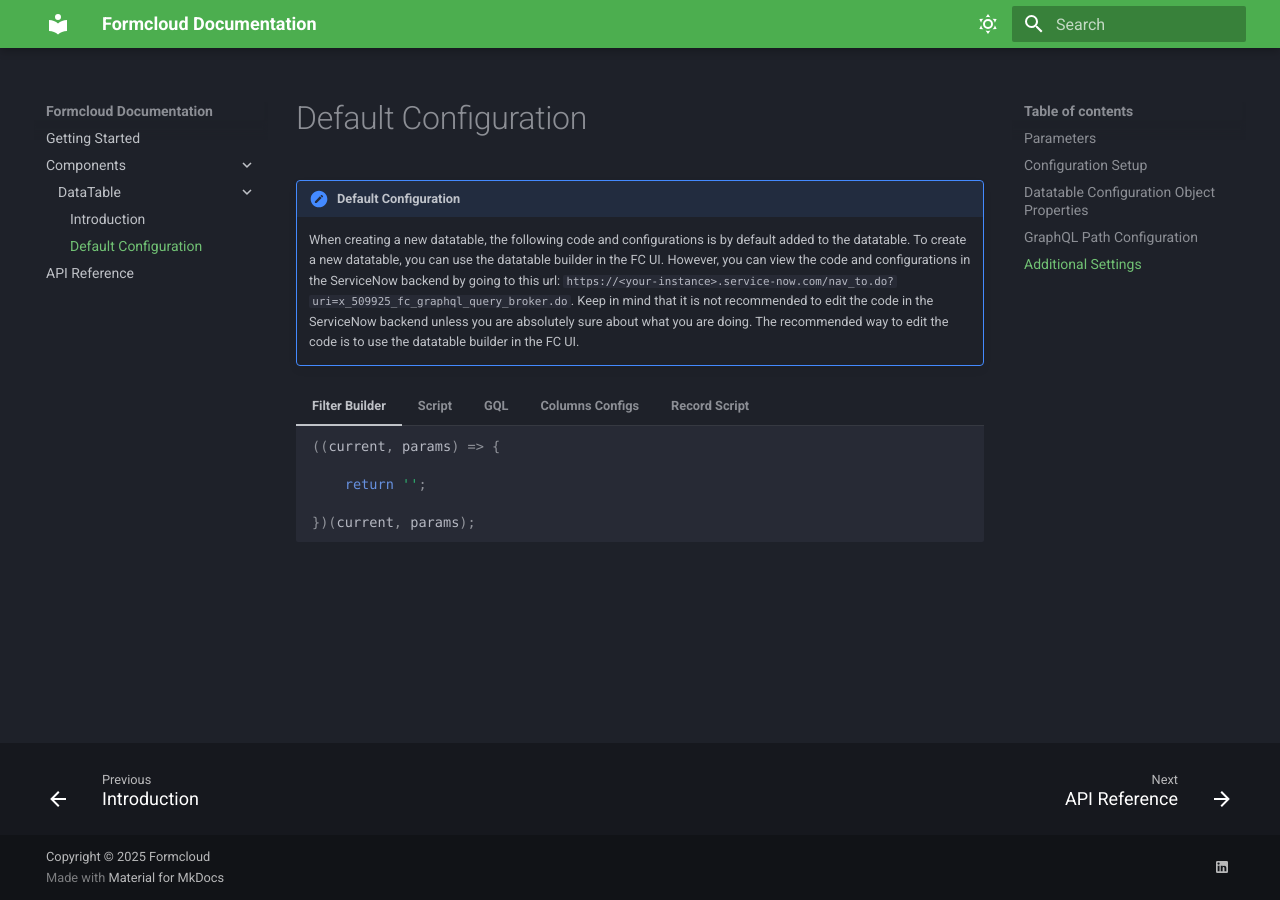
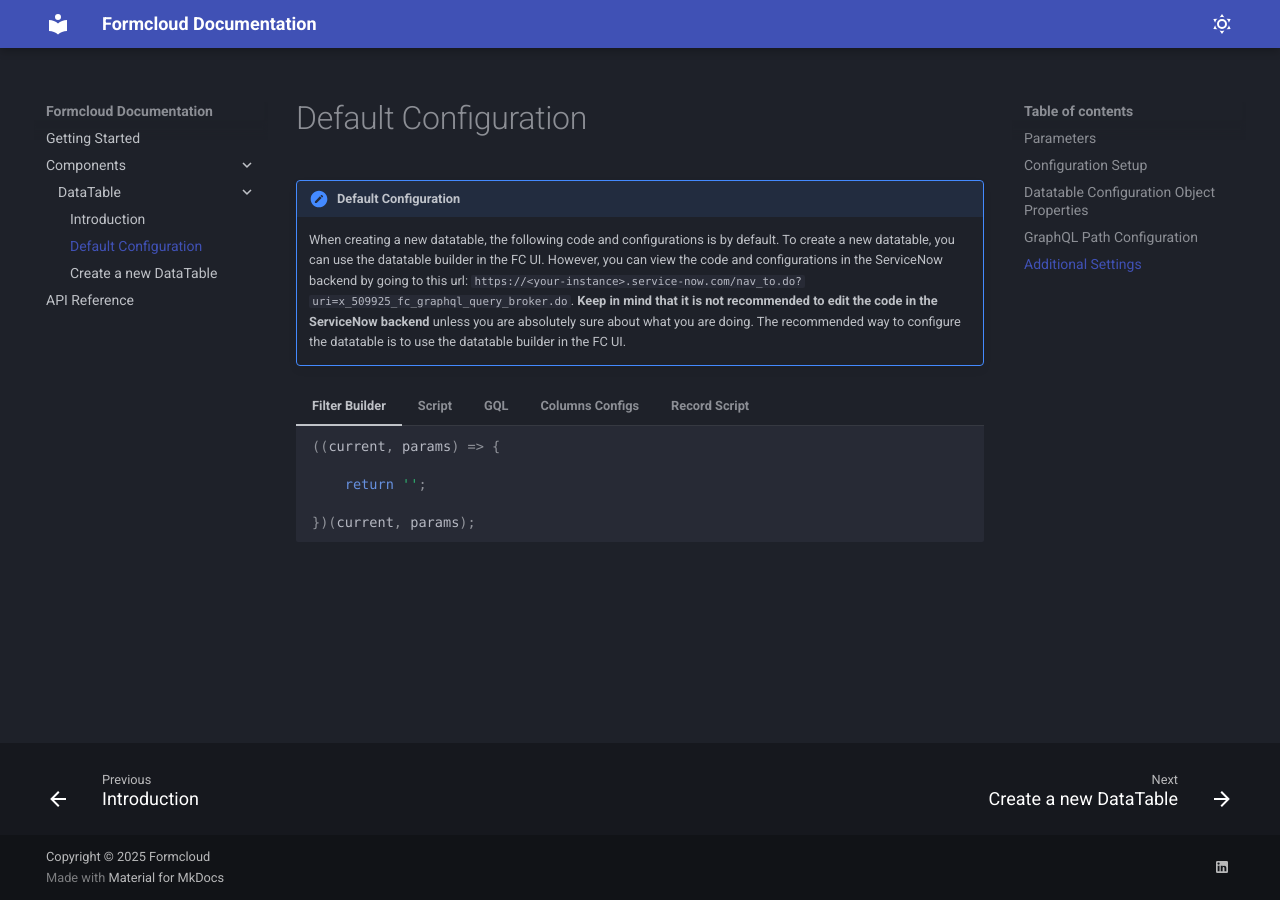
Before and after one commit to formcloudapp/fc_doc, an MkDocs documentation site: the page built from docs/Components/Datatable/default.md, in a window 1280 px wide. Built offline with MkDocs 1.6.1 and Material for MkDocs 9.7.7, drawn with Linux system fonts in a browser that asks for light colours; some web fonts are replaced.

Commit message:
1/21/25 02

````diff
--- a/docs/Components/Datatable/default.md
+++ b/docs/Components/Datatable/default.md
@@ -1,6 +1,6 @@
 !!! note "Default Configuration"
-    When creating a new datatable, the following code and configurations is by default added to the datatable.
-    To create a new datatable, you can use the datatable builder in the FC UI. However, you can view the code and configurations in the ServiceNow backend by going to this url: `https://<your-instance>.service-now.com/nav_to.do?uri=x_509925_fc_graphql_query_broker.do`. Keep in mind that it is not recommended to edit the code in the ServiceNow backend unless you are absolutely sure about what you are doing. The recommended way to edit the code is to use the datatable builder in the FC UI.
+    When creating a new datatable, the following code and configurations is by default.
+    To create a new datatable, you can use the datatable builder in the FC UI. However, you can view the code and configurations in the ServiceNow backend by going to this url: `https://<your-instance>.service-now.com/nav_to.do?uri=x_509925_fc_graphql_query_broker.do`. **Keep in mind that it is not recommended to edit the code in the ServiceNow backend** unless you are absolutely sure about what you are doing. The recommended way to configure the datatable is to use the datatable builder in the FC UI.
 
 === "Filter Builder"
 
@@ -44,7 +44,7 @@
     - **schema**: Type of schema being used (OOTB or custom)
     - **gql_schema**: The namespace of the GraphQL schema
 
-    ```javascript
+    ```javascript title="Server Script"
     ((current, params) => {
         const namespace = gs.getProperty(current.sys_scope.scope + '.graphql_namespace');
         const gqlSchemaGr = current.graphql_schema.getRefRecord();
@@ -86,7 +86,7 @@
     For OOTB schemas, it builds a query using the GlideRecord_Query structure.
     For custom schemas, it builds a query with the custom namespace and schema, including sys_id and specified fields.
 
-    ```javascript
+    ```javascript title="Client Script"
         function execute(params, configs) {
         let gql = '';
         if (configs.schema == 'ootb') {
@@ -146,7 +146,7 @@
                     * `getAsync(url)`: Make a GET request
                     * `graphQlAsync(query)`: Execute a GraphQL query
 
-    ```javascript
+    ```javascript title="Client Script"
     function execute(record, service) {
 
         return {
--- a/mkdocs.yml
+++ b/mkdocs.yml
@@ -13,14 +13,14 @@
       toggle:
         icon: material/weather-sunny
         name: Light Mode
-      primary: green
+      primary: rgb(34, 40, 160)
       accent: light green
     # Light Mode
     - scheme: default
       toggle:
         icon: material/weather-sunny
         name: Dark Mode
-      primary: green
+      primary: rgb(34, 40, 160)
       accent: light green
 markdown_extensions:
   - attr_list
@@ -54,4 +54,8 @@
     - DataTable:
       - Introduction: Components/Datatable/overview.md
       - Default Configuration: Components/Datatable/default.md
+      - Create a new DataTable: Components/Datatable/example.md
   - API Reference: API/api.md
+
+plugins:
+  - glightbox
````
Also changed, not shown: docs/Components/Datatable/example.md (added, +62 -0 lines), docs/assets/datatable/0.png (added), docs/assets/datatable/1.png (added), docs/assets/datatable/2.png (added).
